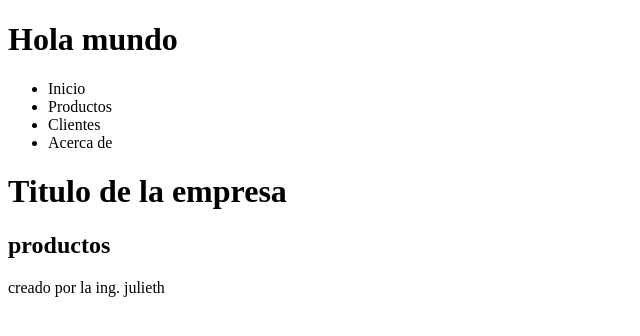
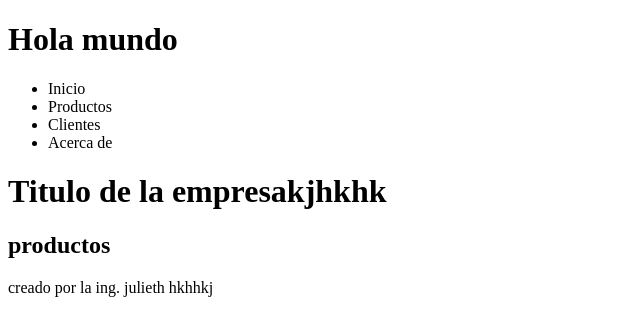
Before and after one commit to laurisjrojas13-commits/Prueba-Git, a plain HTML site: page index.html in a window 1280 px wide. Shown: the whole page, without its empty margins (0-640 px from the left). Drawn offline with Linux system fonts and the light colour scheme.

Commit message:
se hicieron modificaciones

```diff
--- a/index.html
+++ b/index.html
@@ -14,11 +14,11 @@
         <li>Acerca de</li>
     </ul>
     <header>
-        <h1>Titulo de la empresa</h1>
+        <h1>Titulo de la empresakjhkhk</h1>
     </header>
     <section>
         <h1>productos</h1>
     </section>
-    <footer>creado por la ing. julieth</footer>
+    <footer>creado por la ing. julieth hkhhkj</footer>
 </body>
 </html>
```
